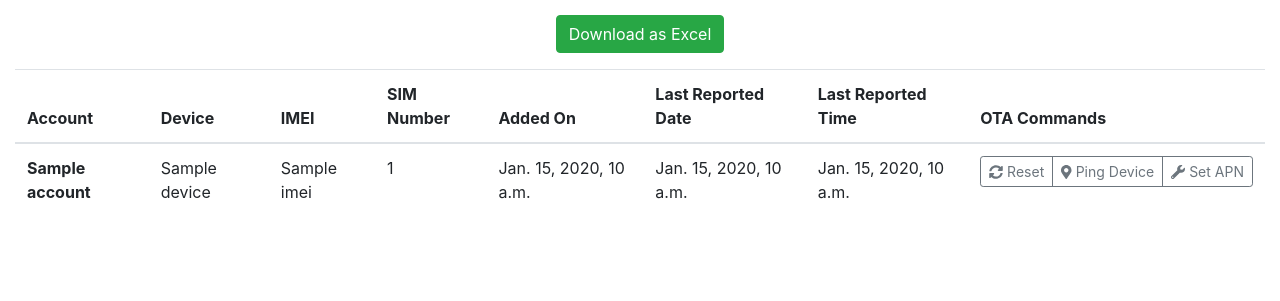
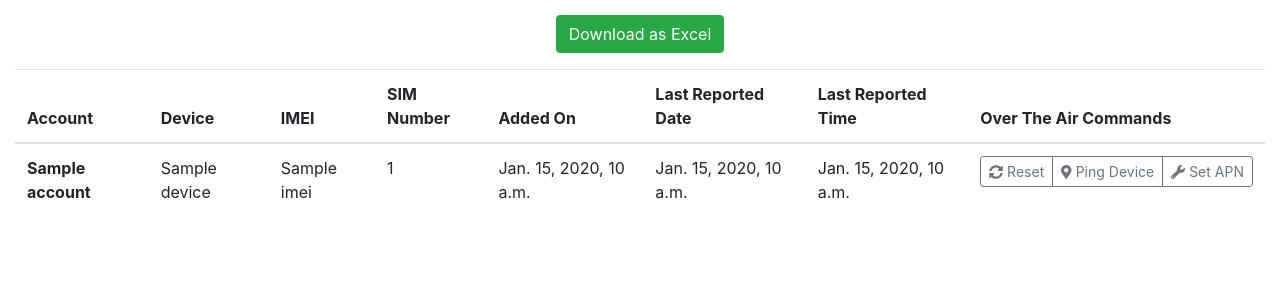
Before and after one commit to amaradatta93/report_generation, a Django app: template reports/templates/account_devices.html in a window 1280 px wide. Shown: the part 143-444 px from the top of the page. Run offline with Django 3.2, Linux system fonts and the light colour scheme; the template is opened without the code that fills it: most values are stand-ins (such as "Sample title", 1, 10 or a date in 2020); parts of the project's set-up code (start-up, migrations or seed data) failed here and were passed over; some libraries are stand-ins or nearby versions.

Commit message:
Change column name

```diff
--- a/reports/templates/account_devices.html
+++ b/reports/templates/account_devices.html
@@ -44,7 +44,7 @@
                     <th scope="col">Added On</th>
                     <th scope="col">Last Reported Date</th>
                     <th scope="col">Last Reported Time</th>
-                    <th scope="col">OTA Commands</th>
+                    <th scope="col">Over The Air Commands</th>
                 </tr>
                 </thead>
 
```
